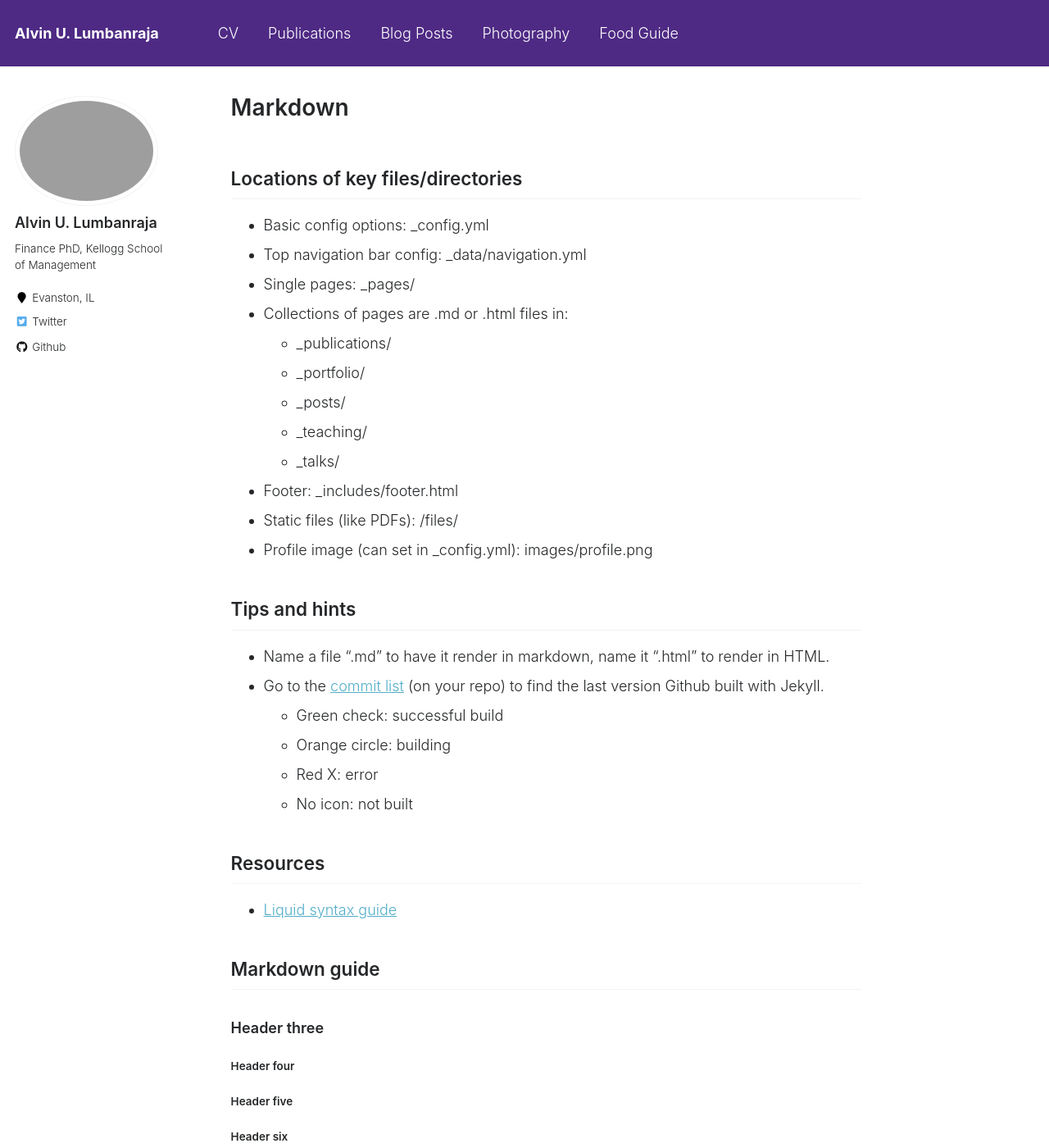
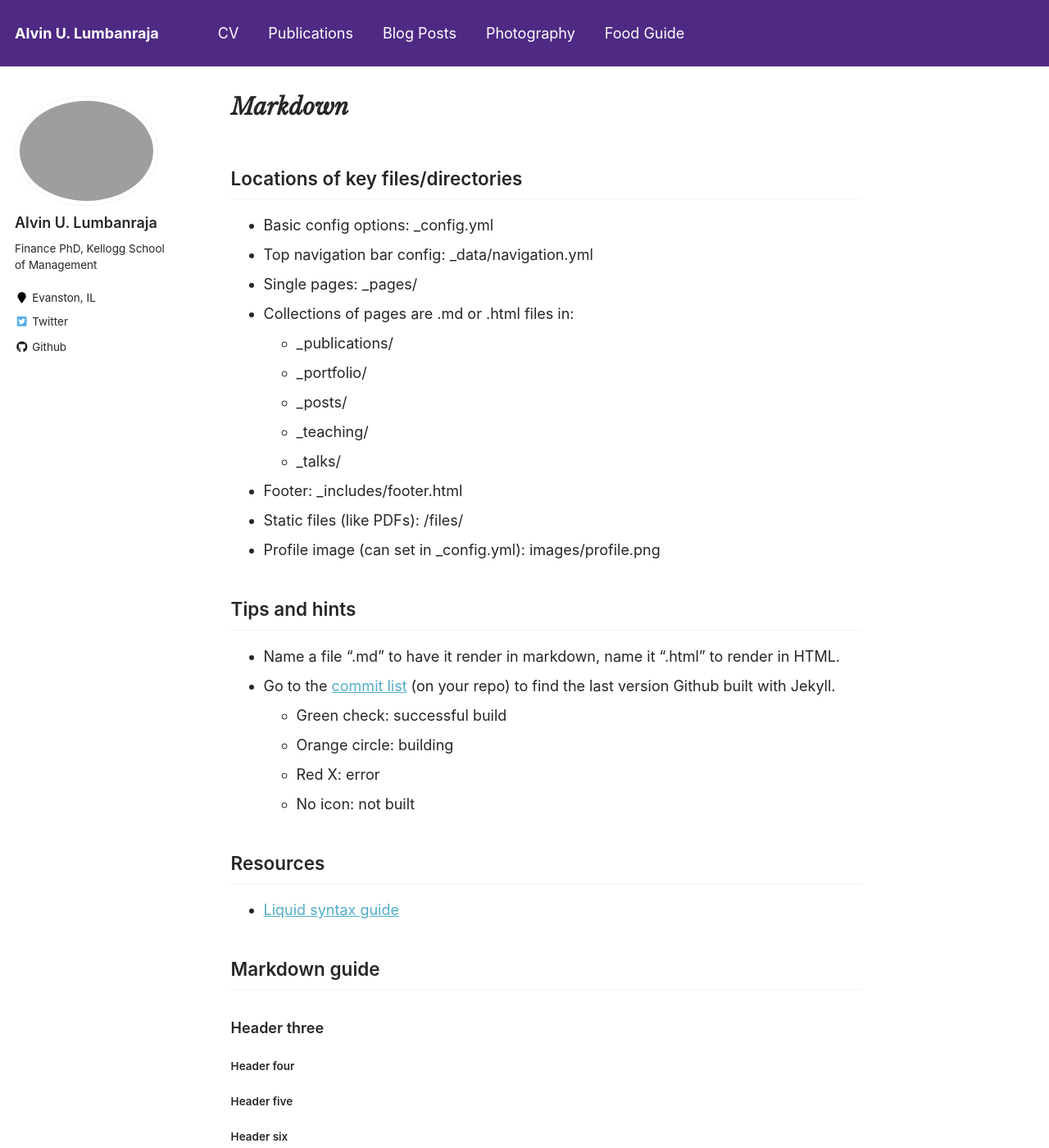
Before and after one commit to alumbanraja/alumbanraja.github.io, a Jekyll site: the page built from _pages/markdown.md, in a window 1280 px wide and 1400 px high. Shown: the whole window at 82% size. Built offline with Jekyll 4.4.1, drawn with Linux system fonts in a browser that asks for light colours; some web fonts are replaced.

Commit message:
commit_20230812_v8

```diff
--- a/_sass/_base.scss
+++ b/_sass/_base.scss
@@ -13,7 +13,7 @@ body {
   padding-bottom: 9em;
   color: $text-color;
   font-family: $global-font-family;
-  font-weight: 300;
+  font-weight: 400;
   line-height: 1.5;
 
   &.overflow--hidden {
@@ -25,32 +25,37 @@ body {
 h1, h2, h3, h4, h5, h6 {
   margin: 2em 0 0.5em;
   line-height: 1.2;
-  font-family: $header-font-family;
   font-weight: 600;
 }
 
 h1 {
   margin-top: 0;
+  font-family: $page-title-font-family;
   font-size: $type-size-3;
 }
 
 h2 {
+  font-family: $header-font-family;
   font-size: $type-size-4;
 }
 
 h3 {
+  font-family: $header-font-family;
   font-size: $type-size-5;
 }
 
 h4 {
+  font-family: $header-font-family;
   font-size: $type-size-6;
 }
 
 h5 {
+  font-family: $header-font-family;
   font-size: $type-size-6;
 }
 
 h6 {
+  font-family: $header-font-family;
   font-size: $type-size-6;
 }
 
--- a/_sass/_variables.scss
+++ b/_sass/_variables.scss
@@ -6,6 +6,9 @@
    Typography
    ========================================================================== */
 
+/* Import Relevant Font from Google Font */
+@import url('https://fonts.googleapis.com/css2?family=Baskervville&family=Libre+Baskerville:ital@1&display=swap');
+
 $doc-font-size              : 16;
 
 /* paragraph indention */
@@ -13,7 +16,7 @@ $paragraph-indent           : false; // true, false (default)
 $indent-var                 : 1.3em;
 
 /* system typefaces */
-$serif                      : Baskerville, Georgia, Times, serif;
+$serif                      : "Libre Baskerville", serif;
 $sans-serif                 : -apple-system, ".SFNSText-Regular", "San Francisco", "Roboto", "Segoe UI", "Helvetica Neue", "Lucida Grande", Arial, sans-serif;
 $monospace                  : Monaco, Consolas, "Lucida Console", monospace;
 
@@ -30,6 +33,7 @@ $calisto                    : "Calisto MT", serif;
 $garamond                   : Garamond, serif;
 
 $global-font-family         : $sans-serif;
+$page-title-font-family     : $serif;
 $header-font-family         : $sans-serif;
 $caption-font-family        : $serif;
 
```
